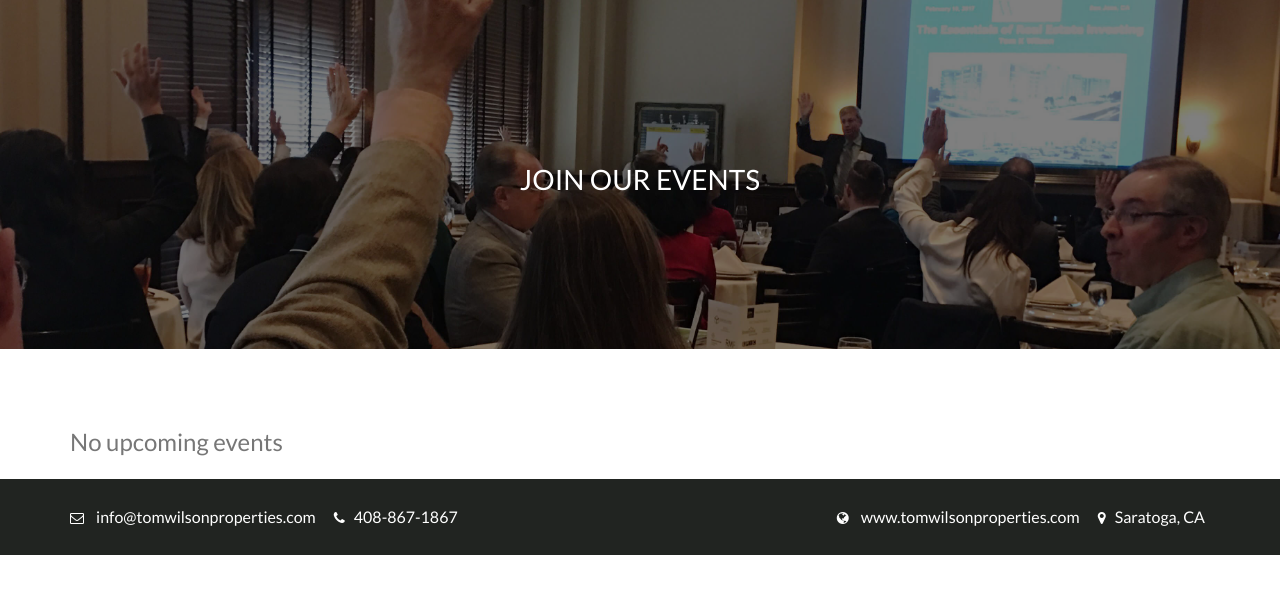
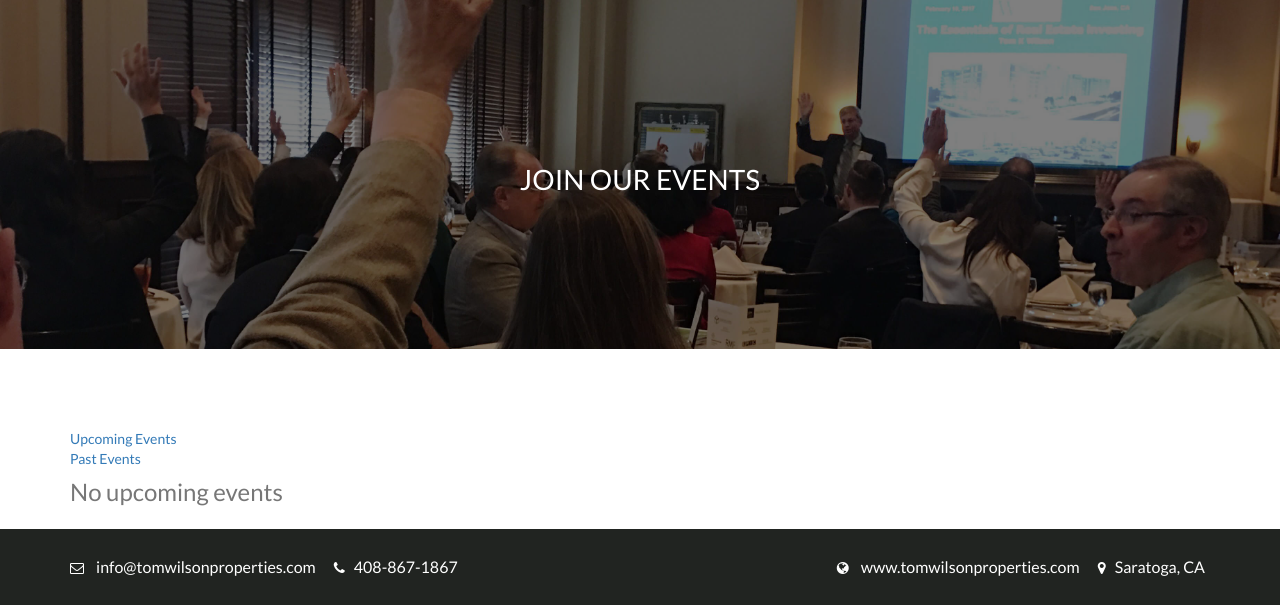
Before and after one commit to wilsoninvestmentsp/bacomm-rails, a Rails app: template app/views/home/index.html.haml in a window 1280 px wide. Shown: the part 1454-2059 px from the top of the page. Before the commit the page ends 2009 px from the top, so only its background shows below. Run offline with Rails 7, Linux system fonts and the light colour scheme; the template is opened without the code that fills it, so the values that code supplies are empty; style sheets or scripts are compiled from the project's sources; some libraries are stand-ins or nearby versions.

Commit message:
Tabs added for Upcoming and Past Events

```diff
--- a/app/views/home/index.html.haml
+++ b/app/views/home/index.html.haml
@@ -35,6 +35,13 @@
   -#   Join Us
   -#   %span.fa.fa-angle-right{"aria-hidden" => "true"}
 %section.container.events-data
+  .list-selection
+    %ul#building_type_menu.list-unstyled
+      %li{class: (params[:events] == 'past')? '' : 'active'}
+        %a{:href => root_url } Upcoming Events
+      %li{ class: (params[:events] == 'past')? 'active' : '' }
+        %a{:href => root_url(events: :past) } Past Events
+
   #event-listing
     - if @events.present?
       = render partial: 'events', locals: {events: @events}
```
